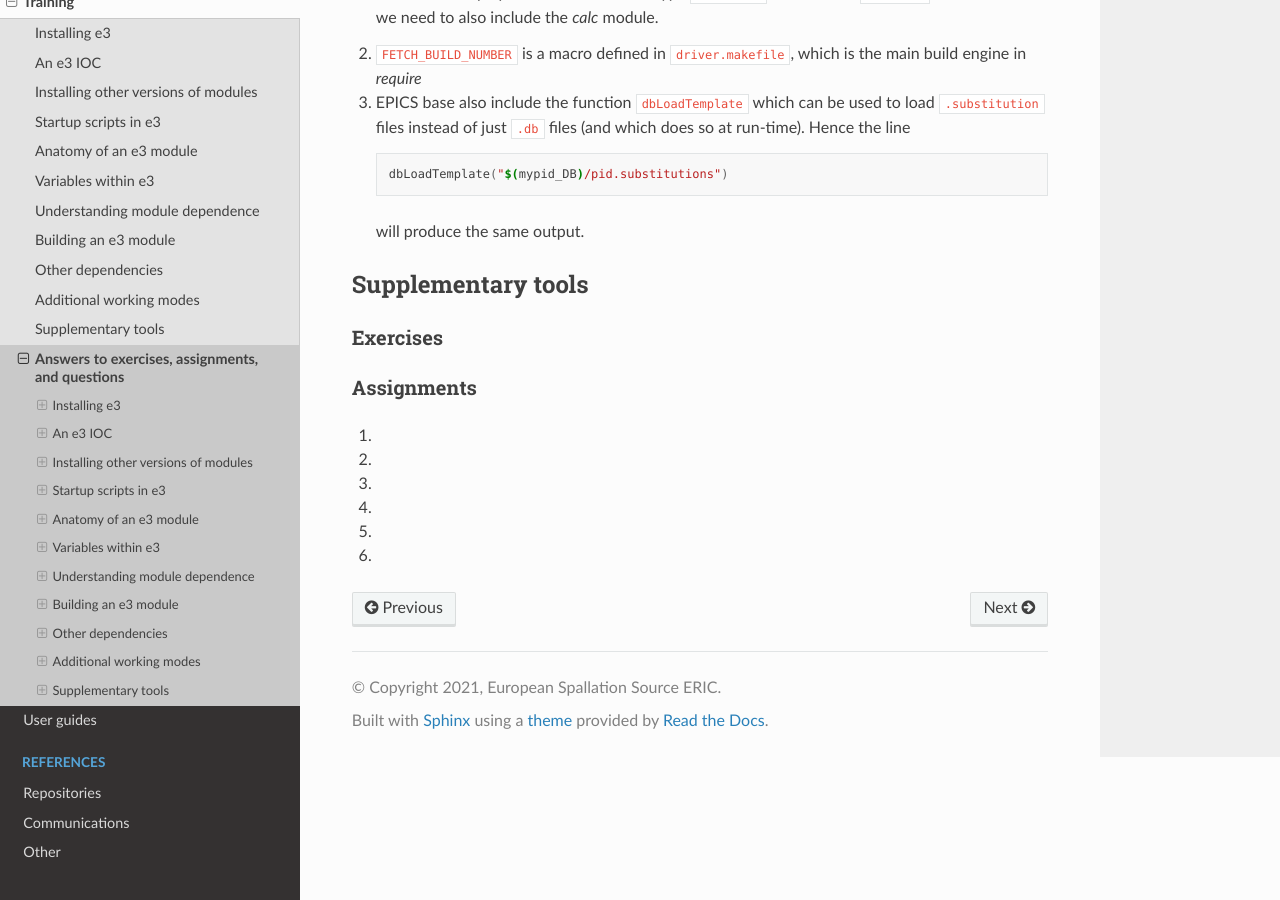
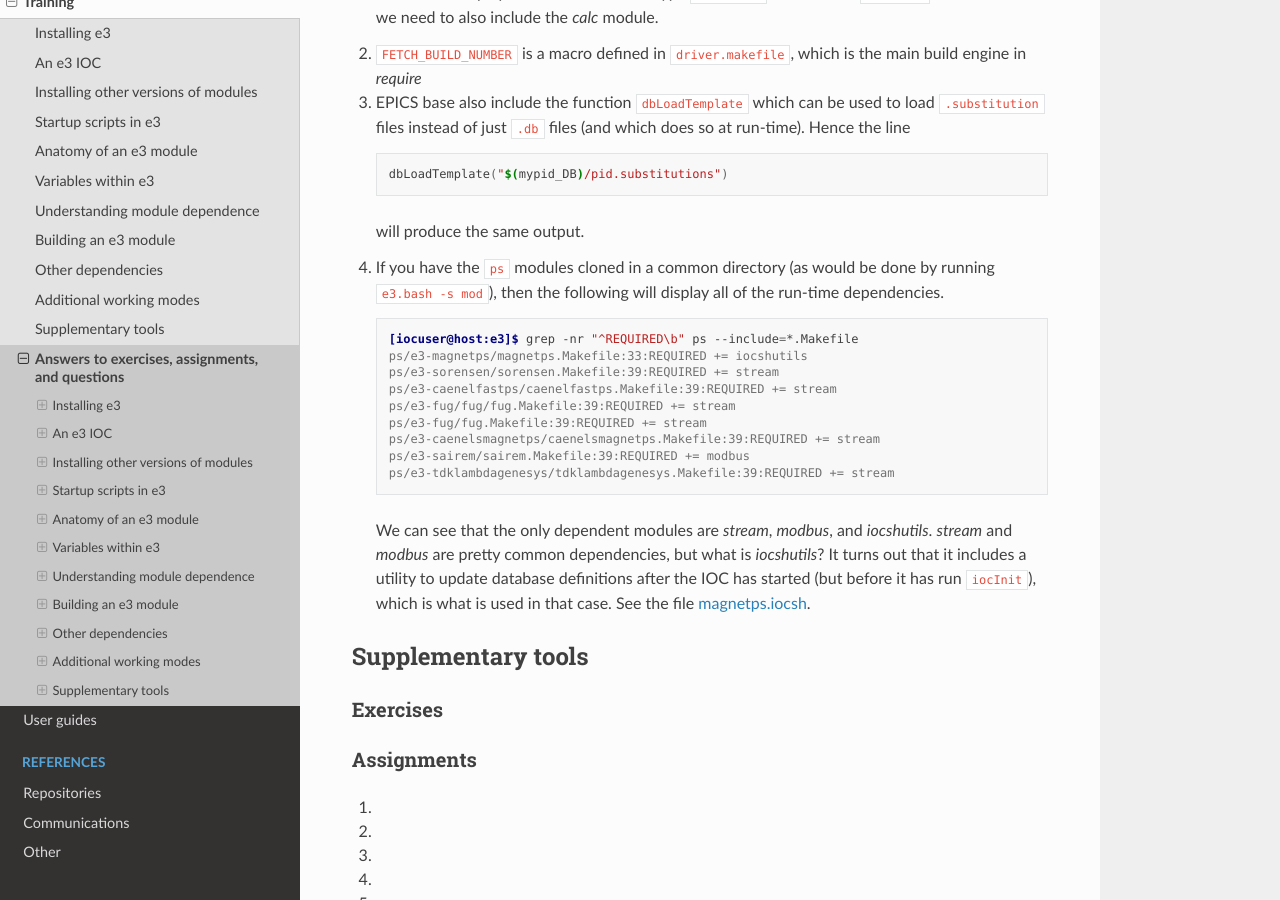
Before and after one commit to ttkorhonen/e3pages, a Sphinx documentation site: the page built from docs/kb/training/workbook/99_exercise_answers.md, in a window 1280 px wide and 900 px high, scrolled down 12224 px. Built offline with Sphinx 7.4.7 and the Read the Docs theme 2.0.0, drawn with Linux system fonts in a browser that asks for light colours.

Commit message:
Added a fourth assignment and solution

````diff
--- a/docs/kb/training/workbook/99_exercise_answers.md
+++ b/docs/kb/training/workbook/99_exercise_answers.md
@@ -592,6 +592,19 @@ None
    dbLoadTemplate("$(mypid_DB)/pid.substitutions")
    ```
    will produce the same output.
+4. If you have the `ps` modules cloned in a common directory (as would be done by running `e3.bash -s mod`), then the following will display all of the run-time dependencies.
+   ```console
+   [iocuser@host:e3]$ grep -nr "^REQUIRED\b" ps --include=*.Makefile
+   ps/e3-magnetps/magnetps.Makefile:33:REQUIRED += iocshutils
+   ps/e3-sorensen/sorensen.Makefile:39:REQUIRED += stream
+   ps/e3-caenelfastps/caenelfastps.Makefile:39:REQUIRED += stream
+   ps/e3-fug/fug/fug.Makefile:39:REQUIRED += stream
+   ps/e3-fug/fug.Makefile:39:REQUIRED += stream
+   ps/e3-caenelsmagnetps/caenelsmagnetps.Makefile:39:REQUIRED += stream
+   ps/e3-sairem/sairem.Makefile:39:REQUIRED += modbus
+   ps/e3-tdklambdagenesys/tdklambdagenesys.Makefile:39:REQUIRED += stream
+   ```
+   We can see that the only dependent modules are *stream*, *modbus*, and *iocshutils*. *stream* and *modbus* are pretty common dependencies, but what is *iocshutils*? It turns out that it includes a utility to update database definitions after the IOC has started (but before it has run `iocInit`), which is what is used in that case. See the file [magnetps.iocsh](https://gitlab.esss.lu.se/epics-modules/magnetps/-/blob/master/iocsh/magnetps.iocsh).
 
 
 
````
Also changed, not shown: docs/kb/training/workbook/9_other_deps.md (+2 -2 lines).
